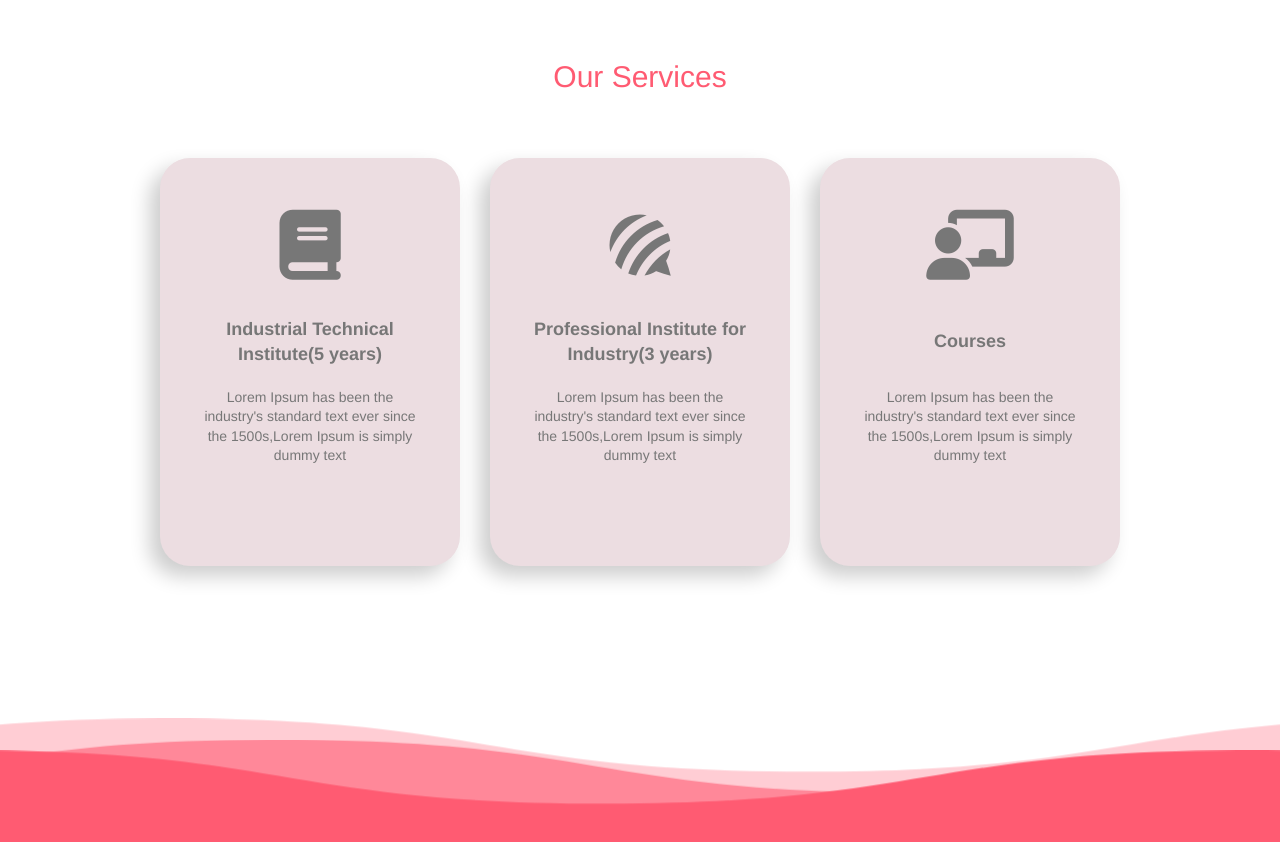
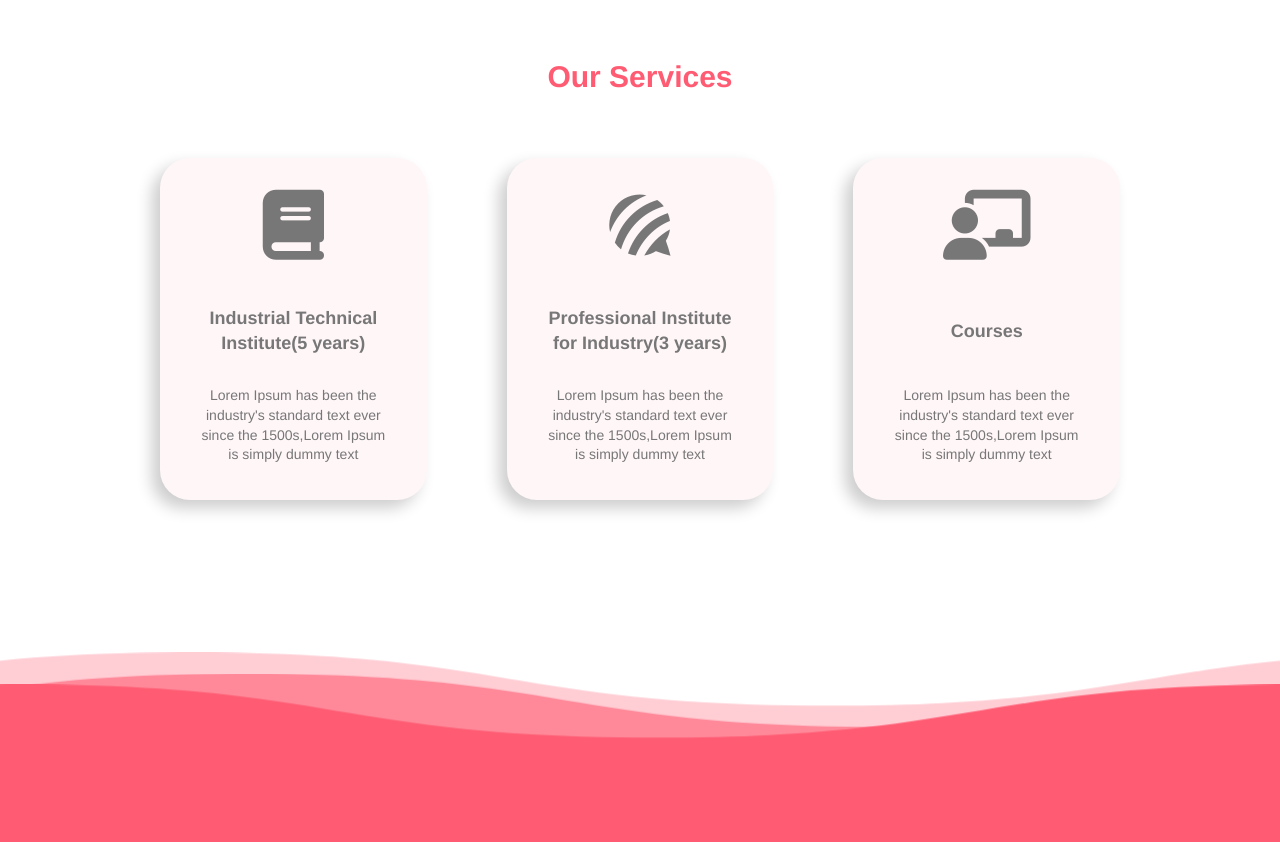
Before and after one commit to PEPO-py/Don-Bosco-new-website, a plain HTML site: page DonBosco_Homepage.html in a window 1280 px wide. Shown: the part 1984-2826 px from the top of the page. Drawn offline with nearby package versions, Linux system fonts and the light colour scheme; files whose address does not match are found by name.

Commit message:
editing the sevices sectoin

```diff
--- a/DonBosco_Homepage.html
+++ b/DonBosco_Homepage.html
@@ -170,23 +170,23 @@
             <a href="#" class="about__link">See More Information &rightarrow;</a>
         </div>
         <div class="services">
-            <div class="services__header">Our Services</div>
+            <h2 class="services__header">Our Services</h2>
             <div class="services__container">
-                <div class="service-item1">
+                <div class="service-item">
                     <div class="service-item__icon"><i class="fa fa-book" aria-hidden="true"></i></div>
                     <div class="service-item__header" >Industrial Technical Institute(5 years)</div>
                     <div class="service-item__paragraph">
                         Lorem Ipsum has been the industry's standard text ever since the 1500s,Lorem Ipsum is simply dummy text
                     </div>
                 </div>
-                <div class="service-item2">
+                <div class="service-item">
                     <div class="service-item__icon serv1"><i class="fab fa-forumbee"></i></div>
                     <div class="service-item__header">Professional Institute for Industry(3 years)</div>
                     <div class="service-item__paragraph">
                         Lorem Ipsum has been the industry's standard text ever since the 1500s,Lorem Ipsum is simply dummy text
                     </div>
                 </div>
-                <div class="service-item3">
+                <div class="service-item">
                     <div class="service-item__icon"><i class="fas fa-chalkboard-teacher"></i></div>
                     <div class="service-item__header">Courses</div>
                     <div class="service-item__paragraph">
--- a/styles.css
+++ b/styles.css
@@ -566,51 +566,62 @@ RECENT NEWS
     max-width: 75%;
     margin: 0 auto;
     margin-top: 60px;
-    display: flex;
-    justify-content: space-between;
+    display: grid;
+    grid-template-columns: repeat(3, 1fr);
+    grid-gap: 80px;
 }
 
 .services__header {
     color: var(--col-deepblue);
     font-size: 30px;
     text-align: center;
-    /* margin-bottom: 50px; */
 }
 
-.service-item1, .service-item2, .service-item3{
-    font-size: 20px;
-    width: 300px;
-    height: 408px;
+.service-item > *:not(:last-child) {
+    margin-bottom: 30px;
+}
+
+.service-item {
     display: flex;
-    background-color: #ecdde1;
+    background-color: #fff6f8;
     flex-direction: column;
-    box-shadow: -10px 10px 20px rgba(0, 0, 0, 0.2);
-    padding: 40px 40px;
+    box-shadow: -8px 8px 16px rgba(0, 0, 0, 0.2);
+    padding: 35px;
+    padding-top: 20px;
     border-radius: 30px;
     justify-content: space-between;
     align-items: center;
     text-align: center;
-    transition: all 0.5s ease-in;
-}
-.service-item__icon{
-    font-size: 70px;
-    fill: #fff;
+    transition: all .4s;
 }
 
-.service-item__header{
+.service-item__icon {
+    font-size: 70px;
+    color: #777;
+    transition: color .4s;
+}
+
+.service-item__header {
     font-size: 18px;
     font-weight: bold;
-    text-align: center;
 }
 
-
-.service-item__paragraph{
+.service-item__paragraph {
     font-size: 14px;
-    text-align: center;
-    margin-bottom: 60px;
 }
 
-.service-item1:hover{
+.service-item:hover {
+    transform: scale(1.1);
+    color: #fff;
+    background-color: var(--col-deepblue);
+}
+
+.service-item:hover > .service-item__icon {
+    color: #fff;
+}
+
+/*
+.service-item1:hover {
     width: 320px;
     height: 450px;
     background-color: orange;
@@ -621,7 +632,7 @@ RECENT NEWS
     position: relative;
 }
 
-.service-item2:hover{
+.service-item2:hover {
     width: 320px;
     height: 450px;
     background-color: #31d131;
@@ -632,7 +643,7 @@ RECENT NEWS
     position: relative;
 }
 
-.service-item3:hover{
+.service-item3:hover {
     width: 320px;
     height: 450px;
     background-color: #bd2fa5;
@@ -641,7 +652,7 @@ RECENT NEWS
     margin-top: -25px;
     transition: all 0.5s ease-in-out;
     position: relative;
-}
+} */
 
 /*svg {
     display: inline-block;
```
